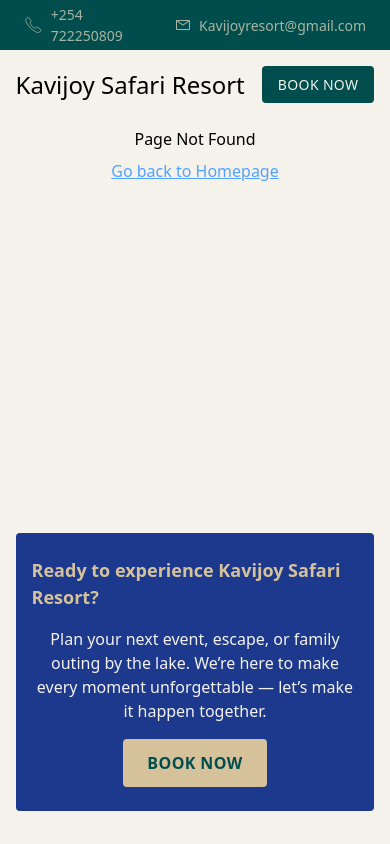
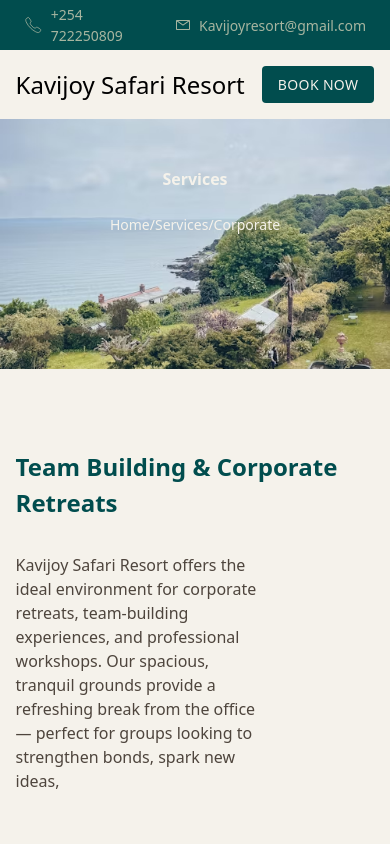
Before and after one commit to alphy1027/kavijoy-safari-resort, a React (Vite) app: page /services/corporate in a window 390 px wide. Shown: the top 844 px of the page. Built offline with nearby package versions, Linux system fonts and the light colour scheme.

Commit message:
Fixed initial bugs

```diff
--- a/src/components/ErrorBoundary/ErrorBoundary.tsx
+++ b/src/components/ErrorBoundary/ErrorBoundary.tsx
@@ -1,5 +1,5 @@
 // src/components/ErrorBoundary.tsx
-import React, { ReactNode } from "react";
+import React, { type ReactNode } from "react";
 
 interface Props {
   children: ReactNode;
--- a/src/components/section/PageContainer.tsx
+++ b/src/components/section/PageContainer.tsx
@@ -7,7 +7,7 @@ type PageProps = {
 };
 
 const PageContainer = ({ children, className }: PageProps) => {
-  return <div className={twMerge("flex flex-col gap-y-8 bg-red-100", className)}>{children}</div>;
+  return <div className={twMerge("flex flex-col gap-y-8", className)}>{children}</div>;
 };
 
 export default PageContainer;
--- a/src/data/servicesData.tsx
+++ b/src/data/servicesData.tsx
@@ -15,7 +15,7 @@ type ServicesDataTypes = {
 export const services: ServicesDataTypes[] = [
   {
     title: "Wedding Venues & after party locations",
-    link: "/services",
+    link: "weddings",
     image: "https://",
     icon: <WeddingIcon />,
     description:
@@ -23,7 +23,7 @@ export const services: ServicesDataTypes[] = [
   },
   {
     title: "Family & Kids Amusement",
-    link: "/services",
+    link: "family-and-kids-amusement",
     image: "https://",
     icon: <FamilyIcon />,
     description:
@@ -31,7 +31,7 @@ export const services: ServicesDataTypes[] = [
   },
   {
     title: "Authentic Local Cuisines",
-    link: "/services",
+    link: "local-cuisines",
     image: "https://",
     icon: <FoodIcon />,
     description:
@@ -39,7 +39,7 @@ export const services: ServicesDataTypes[] = [
   },
   {
     title: "Team Building  & Corporate Retreats",
-    link: "/services",
+    link: "corporate",
     image: "https://",
     icon: <TeamBuildingIcon />,
     description:
--- a/src/pages/contact/components/location-section/LocationSection.tsx
+++ b/src/pages/contact/components/location-section/LocationSection.tsx
@@ -3,8 +3,10 @@ import SectionTitle from "@/components/section/SectionTitle";
 
 const LocationSection = () => {
   return (
-    <SectionContainer className="text-center">
-      <SectionTitle caption="Location">We Are Located At</SectionTitle>
+    <SectionContainer className="text-center ">
+      <SectionTitle caption="Location" className="text-center margin-auto">
+        We Are Located At
+      </SectionTitle>
       <section>
         <iframe
           src="https://www.google.com/maps/embed?pb=..."
--- /dev/null
+++ b/src/pages/services/ServicePage.tsx
@@ -0,0 +1,52 @@
+import PageContainer from "@/components/section/PageContainer";
+import SectionContainer from "@/components/section/SectionContainer";
+import Breadcrumb from "@/components/UI-primitives/BreadCrumb";
+import HeroImage from "@/assets/images/heroimage.avif";
+import SectionTitle from "@/components/section/SectionTitle";
+import BodyText from "@/components/UI-primitives/BodyText";
+import { useParams } from "react-router-dom";
+import { services } from "@/data/servicesData";
+
+const ServicePage = () => {
+  const { id } = useParams();
+  const service = services.find((s) => s.link === id);
+
+  if (!service) {
+    return (
+      <PageContainer>
+        <h2 className="text-center text-xl mt-10">Service not found.</h2>
+      </PageContainer>
+    );
+  }
+
+  return (
+    <PageContainer>
+      <section className=" bg-cover bg-center h-[250px]" style={{ backgroundImage: `url(${HeroImage})` }}>
+        <div className="flex flex-col items-center justify-center gap-y-6 p-12">
+          <span className=" text-center text-background  font-semibold ">Services</span>
+          <Breadcrumb />
+        </div>
+      </section>
+      <SectionContainer className="flex flex-col justify-between gap-y-14">
+        <section className="flex justify-between sm:flex-col md:flex-row gap-8">
+          <div className="md:w-3/4 sm:w-[100%]">
+            {" "}
+            <SectionTitle>{service.title}</SectionTitle>
+            <BodyText className="w-3/4">{service.description}</BodyText>
+          </div>
+          <div className="flex flex-col gap-4 md:w-1/4 sm:w-[100%]">
+            <div className="bg-primary w-[100%] h-30"></div>
+            <div className="bg-primary w-[100%] h-30"></div>
+            <div className="bg-primary w-[100%] h-30"></div>
+          </div>
+        </section>
+        <figure className="w-[100%] bg-primary h-72">
+          <img src={service.image} alt={service.title} className="max-w-[100%]" />
+          <figcaption>{service.title}</figcaption>
+        </figure>
+      </SectionContainer>
+    </PageContainer>
+  );
+};
+
+export default ServicePage;
--- a/src/routes/index.tsx
+++ b/src/routes/index.tsx
@@ -8,6 +8,7 @@ const MainLayout = lazy(() => import("@/layouts/MainLayout"));
 const HomePage = lazy(() => import("@/pages/home/HomePage"));
 const AboutPage = lazy(() => import("@/pages/about/AboutPage"));
 const ServicesPage = lazy(() => import("@/pages/services/ServicesPage"));
+const ServicePage = lazy(() => import("@/pages/services/ServicePage"));
 const ContactPage = lazy(() => import("@/pages/contact/ContactPage"));
 const NotFound = lazy(() => import("@/pages/notfound/NotFound"));
 
@@ -37,11 +38,20 @@ const router = createBrowserRouter(
           </Suspense>
         }
       />
+
       <Route
         path="services"
         element={
           <Suspense fallback={<Loader />}>
             <ServicesPage />
+          </Suspense>
+        }
+      />
+      <Route
+        path="services/:id"
+        element={
+          <Suspense fallback={<Loader />}>
+            <ServicePage />
           </Suspense>
         }
       />
```
